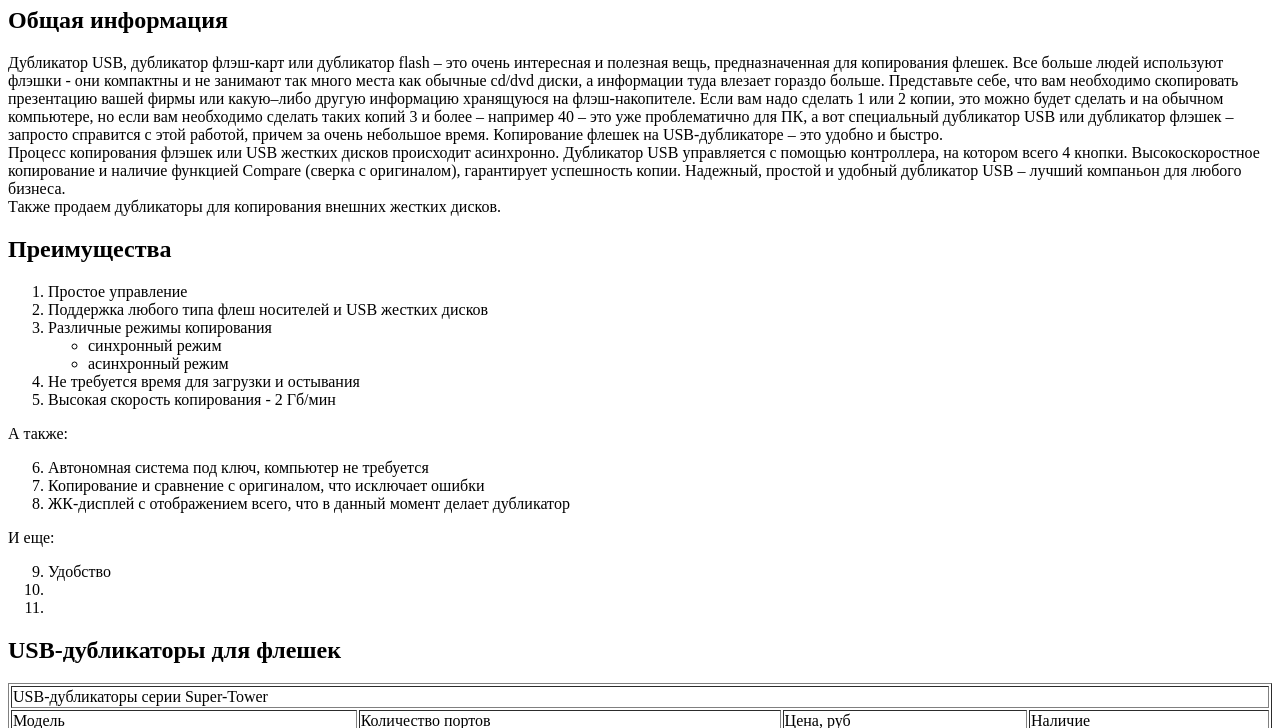
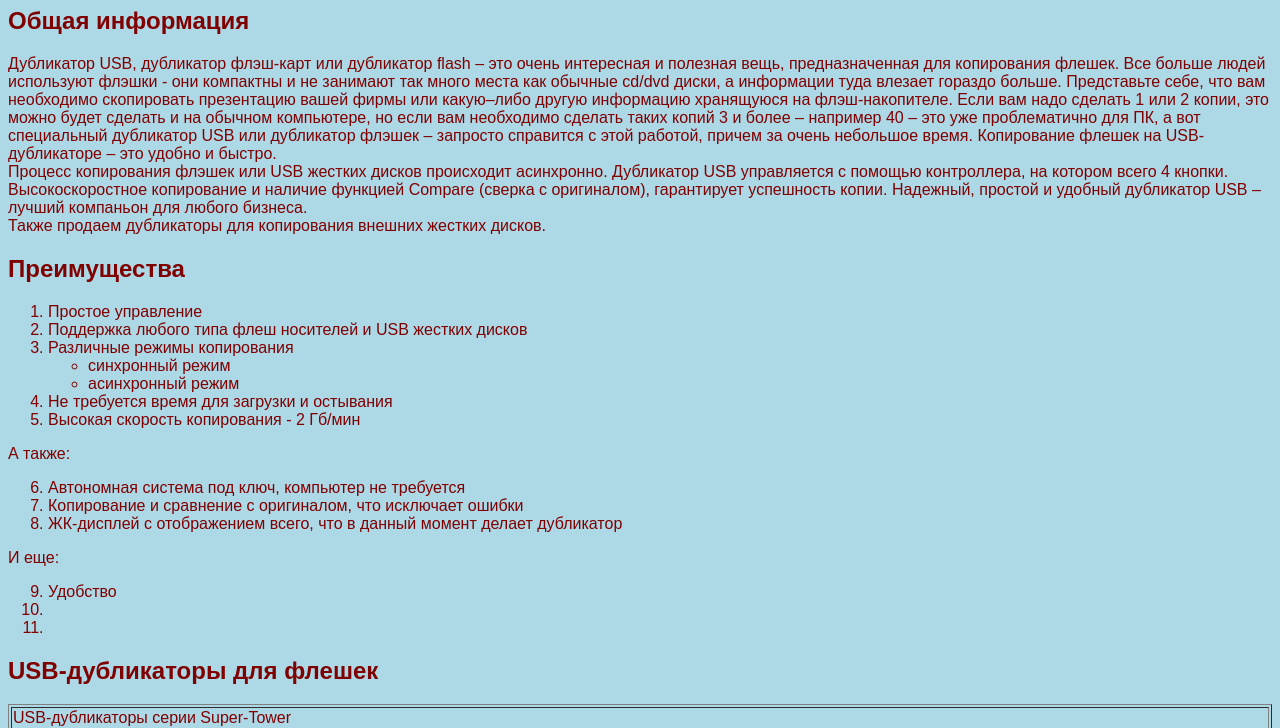
Before and after one commit to rinarocketswife/lr_one, a plain HTML site: page lab2/usb.html in a window 1280 px wide. Shown: the part 109-837 px from the top of the page. Drawn offline with Linux system fonts and the light colour scheme.

Commit message:
Стили body

```diff
--- a/lab2/usb.html
+++ b/lab2/usb.html
@@ -5,7 +5,7 @@
         <title>Проскурякова Ирина Дмитриевна. Текст о дубликаторах USB</title>
     </head>
 
-    <body>
+    <body style="background-color:lightblue; color:maroon; font-family: Arial">
         <header>
             НГТУ, ФБ, Лабораторная работа 2
             <hr>
```
